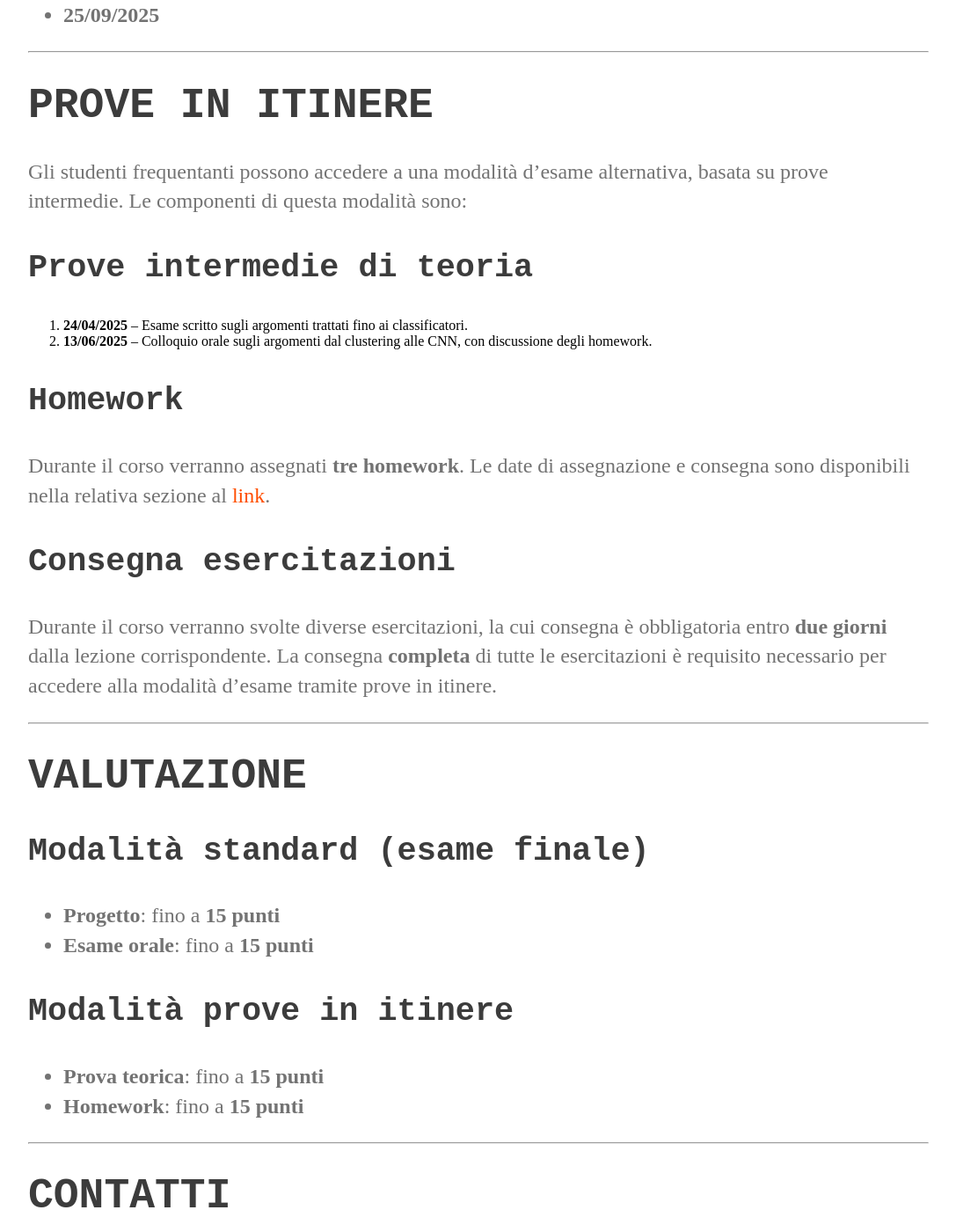
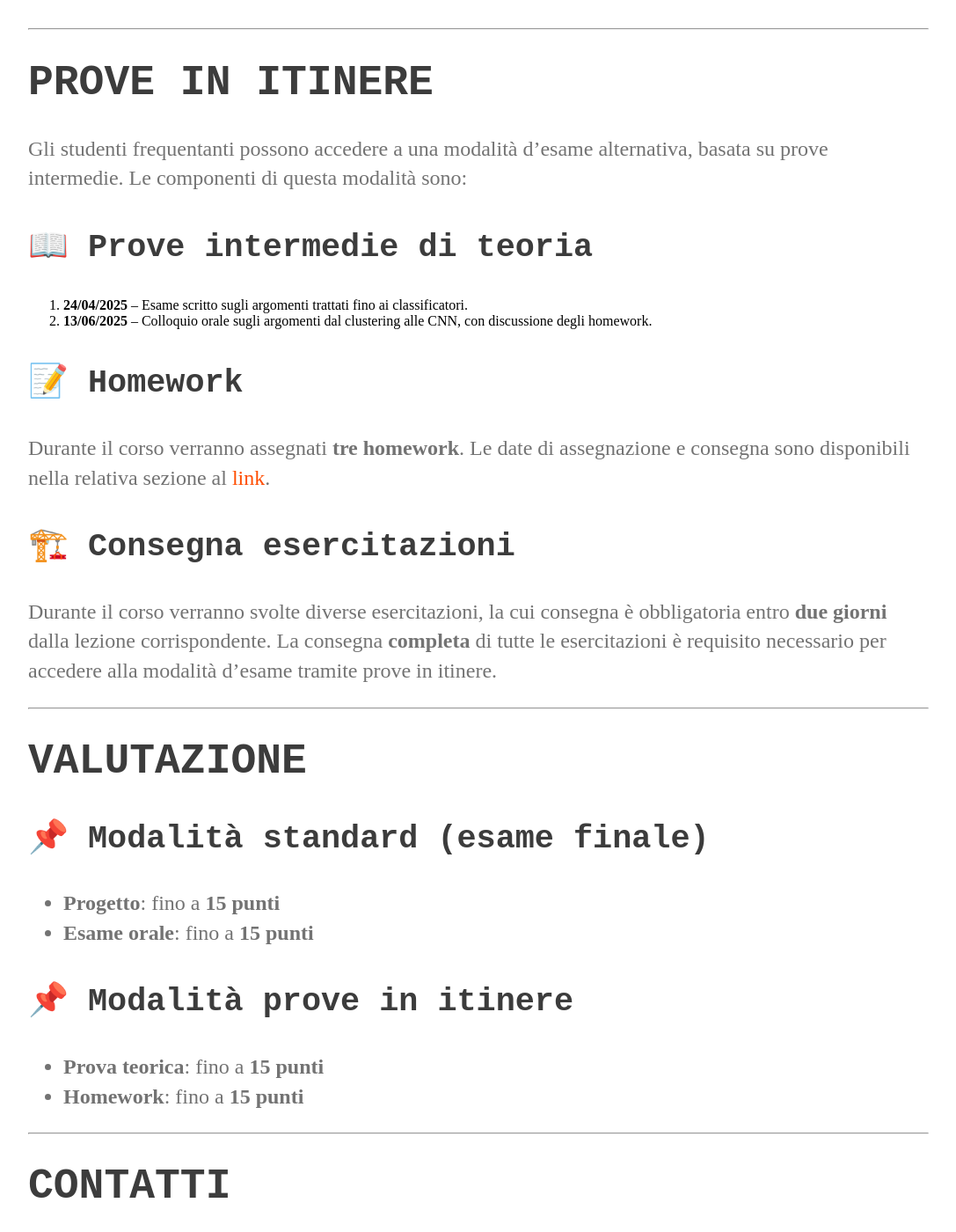
Before and after one commit to perceivelab/ml-mz-2025, a Jekyll site: the page built from index.md, in a window 1280 px wide and 1400 px high, scrolled down 1554 px. Shown: the whole window at 88% size, without its empty margins (96-1183 px from the left). Built offline with Jekyll 4.4.1, drawn with Linux system fonts in a browser that asks for light colours; our own code applies the rules of GitHub Pages for plain Markdown files.

```diff
--- a/index.md
+++ b/index.md
@@ -21,7 +21,7 @@ Durante il corso si utilizzerà Discord come spazio per discutere di tutti gli a
 - 24/02/2025 - Le lezioni inizieranno giorno 06/03/2025 come previsto dal calendario accademico.
 
 
----
+
 # ESAME
 
 L'esame consiste in due fasi:
@@ -43,30 +43,30 @@ Le specifiche del progetto verranno assegnate il giorno dell'appello d'esame, e
 
 Gli studenti frequentanti possono accedere a una modalità d'esame alternativa, basata su prove intermedie. Le componenti di questa modalità sono:
 
-### Prove intermedie di teoria
+### 📖 Prove intermedie di teoria
 1. **24/04/2025** – Esame scritto sugli argomenti trattati fino ai classificatori.
 2. **13/06/2025** – Colloquio orale sugli argomenti dal clustering alle CNN, con discussione degli homework.
 
-### Homework
+### 📝 Homework
 Durante il corso verranno assegnati **tre homework**. Le date di assegnazione e consegna sono disponibili nella relativa sezione al [link](./homework.md).
 
-### Consegna esercitazioni
+### 🏗️ Consegna esercitazioni
 Durante il corso verranno svolte diverse esercitazioni, la cui consegna è obbligatoria entro **due giorni** dalla lezione corrispondente. La consegna **completa** di tutte le esercitazioni è requisito necessario per accedere alla modalità d'esame tramite prove in itinere.
 
 ---
 
-#  VALUTAZIONE
+# VALUTAZIONE
 
-### Modalità standard (esame finale)
+### 📌 Modalità standard (esame finale)
 - **Progetto**: fino a **15 punti**
 - **Esame orale**: fino a **15 punti**
 
-### Modalità prove in itinere
+### 📌 Modalità prove in itinere
 - **Prova teorica**: fino a **15 punti**
 - **Homework**: fino a **15 punti**
 
+
 ---
-
 # CONTATTI
 
 - *[Concetto Spampinato](mailto:concetto.spampinato@unict.it)*
```
